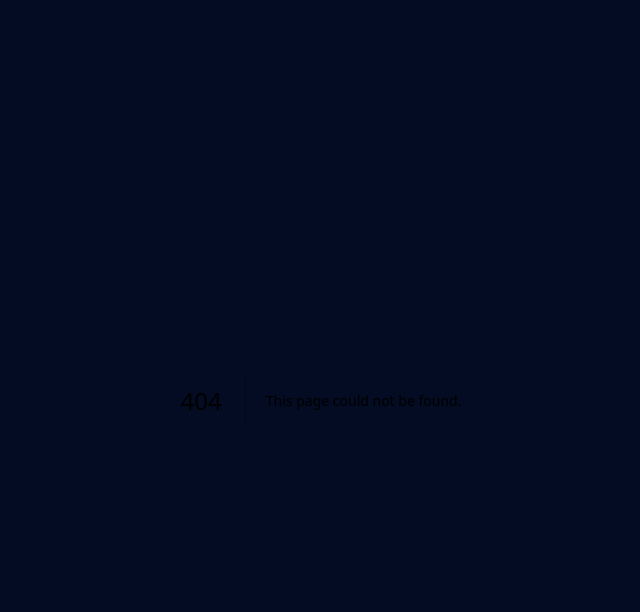
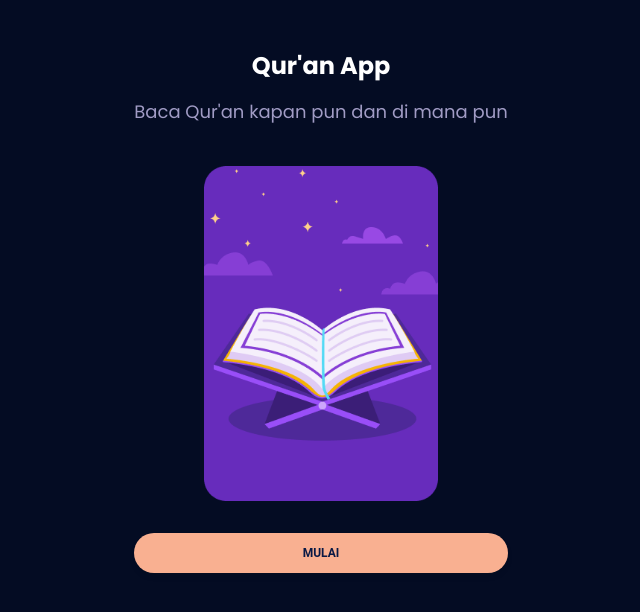
Before and after one commit to RizqiSyahrendra/quran-app, a Next.js app: page / in a window 1280 px wide. Before the commit this address had no page. Shown: the top 612 px of the page, without its empty margins (319-959 px from the left). Built offline with nearby package versions, Linux system fonts and the light colour scheme.

Commit message:
Fix app landing

```diff
--- /dev/null
+++ b/src/app/page.tsx
@@ -0,0 +1,34 @@
+import { Button } from '@/components/material'
+import { ImageRegistry } from '@/utils/image'
+import Image from 'next/image'
+import Link from 'next/link'
+
+
+export default function Landing() {
+
+    return (
+        <main className="flex min-h-screen flex-col items-center justify-between py-[50px]">
+            <div className="text-center">
+                <div className="text-font-primary text-2xl font-bold" data-testid="title">Qur&apos;an App</div>
+                <div className="text-font-secondary text-lg mt-4 w-full px-10 md:px-0" data-testid="desc">
+                    Baca Qur&apos;an kapan pun dan di mana pun
+                </div>
+                <div className="flex justify-center mt-[90px] md:mt-[40px]">
+                    <Image
+                        src={ImageRegistry.quranLanding}
+                        alt="quran"
+                        width={314 - 80}
+                        height={450 - 80}
+                    />
+                </div>
+                <div className="flex justify-center">
+                    <Link href="/home" className="bg-warning" passHref legacyBehavior replace>
+                        <Button className="bg-warning text-button-font1 -mt-4 md:mt-8 rounded-full w-1/2 md:w-full">
+                            Mulai
+                        </Button>
+                    </Link>
+                </div>
+            </div>
+        </main>
+    )
+}
```
